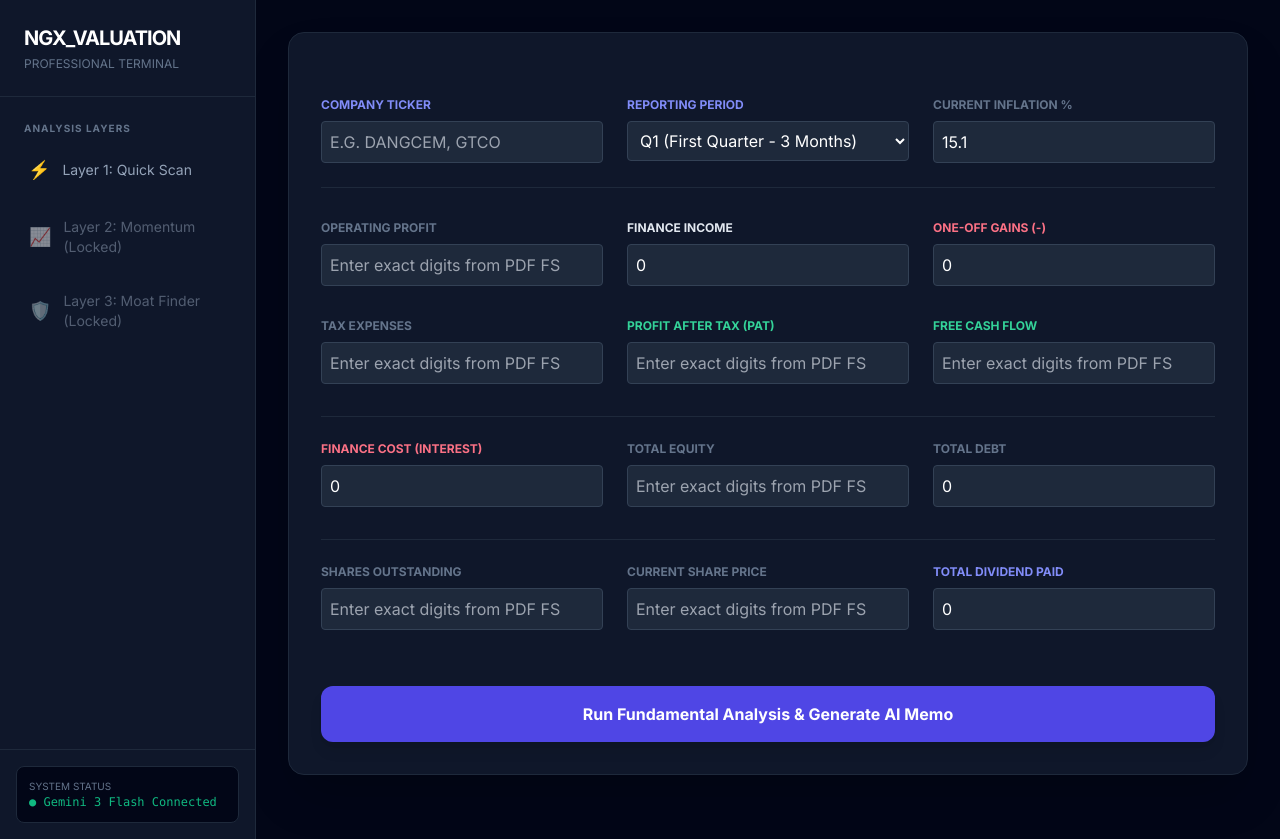
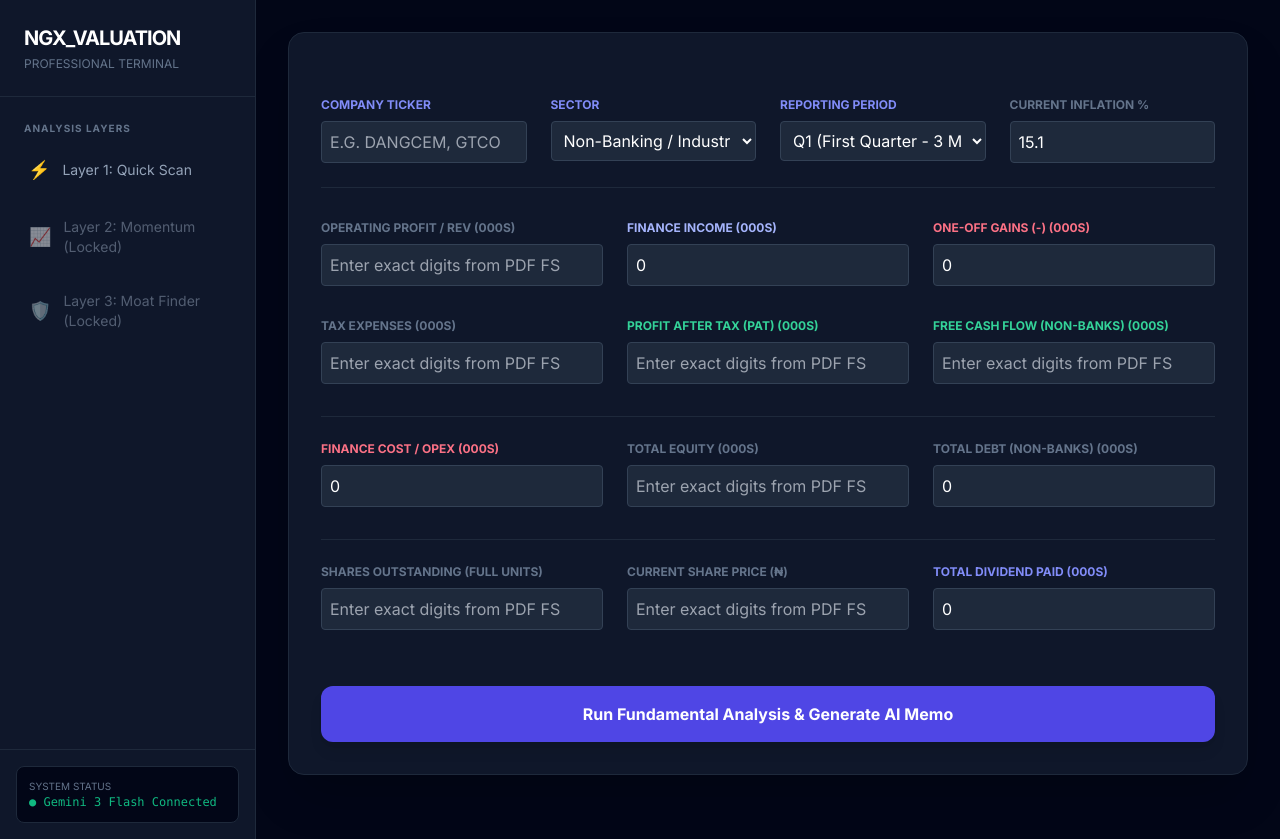
Before and after one commit to iygeal/ngx-fa-workbench, a Django app: page /scan/ in a window 1280 px wide. Run offline with Django 3.2, Linux system fonts and the light colour scheme; some libraries are stand-ins or nearby versions.

Commit message:
Updated the scan_form to refelect changes in the forms

```diff
--- a/ngx_valuation/templates/ngx_valuation/scan_form.html
+++ b/ngx_valuation/templates/ngx_valuation/scan_form.html
@@ -18,11 +18,15 @@
         </div>
         {% endif %}
 
-        <!-- Updated Top Grid Row to accommodate the dropdown (3 columns) -->
-        <div class="grid grid-cols-1 md:grid-cols-3 gap-6 pb-6 border-b border-slate-800">
+        <!-- Row 1: Primary Entity & Period Configuration (4 Columns) -->
+        <div class="grid grid-cols-1 md:grid-cols-4 gap-6 pb-6 border-b border-slate-800">
             <div>
                 <label class="block text-xs font-bold uppercase text-indigo-400 mb-2">Company Ticker</label>
                 {{ form.ticker }}
+            </div>
+            <div>
+                <label class="block text-xs font-bold uppercase text-indigo-400 mb-2">Sector</label>
+                {{ form.sector }}
             </div>
             <div>
                 <label class="block text-xs font-bold uppercase text-indigo-400 mb-2">Reporting Period</label>
@@ -34,62 +38,66 @@
             </div>
         </div>
 
+        <!-- Row 2: Earnings & Revenue Inputs -->
         <div class="grid grid-cols-1 md:grid-cols-3 gap-6">
             <div>
-                <label class="block text-xs font-bold uppercase text-slate-500 mb-2">Operating Profit</label>
+                <label class="block text-xs font-bold uppercase text-slate-500 mb-2">Operating Profit / Rev (000s)</label>
                 {{ form.operating_profit }}
             </div>
             <div>
-                <label class="block text-xs font-bold uppercase text-finance-income mb-2">Finance Income</label>
+                <label class="block text-xs font-bold uppercase text-indigo-300 mb-2">Finance Income (000s)</label>
                 {{ form.finance_income }}
             </div>
             <div>
-                <label class="block text-xs font-bold uppercase text-rose-400 mb-2">One-off Gains (-)</label>
+                <label class="block text-xs font-bold uppercase text-rose-400 mb-2">One-off Gains (-) (000s)</label>
                 {{ form.one_off_gains }}
             </div>
         </div>
 
+        <!-- Row 3: Taxes, Profitability & Cash Flow -->
         <div class="grid grid-cols-1 md:grid-cols-3 gap-6">
             <div>
-                <label class="block text-xs font-bold uppercase text-slate-500 mb-2">Tax Expenses</label>
+                <label class="block text-xs font-bold uppercase text-slate-500 mb-2">Tax Expenses (000s)</label>
                 {{ form.tax_expenses }}
             </div>
             <div>
-                <label class="block text-xs font-bold uppercase text-emerald-400 mb-2">Profit After Tax (PAT)</label>
+                <label class="block text-xs font-bold uppercase text-emerald-400 mb-2">Profit After Tax (PAT) (000s)</label>
                 {{ form.profit_after_tax }}
             </div>
             <div>
-                <label class="block text-xs font-bold uppercase text-emerald-400 mb-2">Free Cash Flow</label>
+                <label class="block text-xs font-bold uppercase text-emerald-400 mb-2">Free Cash Flow (Non-Banks) (000s)</label>
                 {{ form.free_cash_flow }}
             </div>
         </div>
 
+        <!-- Row 4: Balance Sheet & Cost Structure -->
         <div class="grid grid-cols-1 md:grid-cols-3 gap-6 pt-6 border-t border-slate-800">
             <div>
-                <label class="block text-xs font-bold uppercase text-rose-400 mb-2">Finance Cost (Interest)</label>
+                <label class="block text-xs font-bold uppercase text-rose-400 mb-2">Finance Cost / Opex (000s)</label>
                 {{ form.finance_cost }}
             </div>
             <div>
-                <label class="block text-xs font-bold uppercase text-slate-500 mb-2">Total Equity</label>
+                <label class="block text-xs font-bold uppercase text-slate-500 mb-2">Total Equity (000s)</label>
                 {{ form.total_equity }}
             </div>
             <div>
-                <label class="block text-xs font-bold uppercase text-slate-500 mb-2">Total Debt</label>
+                <label class="block text-xs font-bold uppercase text-slate-500 mb-2">Total Debt (Non-Banks) (000s)</label>
                 {{ form.total_debt }}
             </div>
         </div>
 
+        <!-- Row 5: Capital Structure & Distribution -->
         <div class="grid grid-cols-1 md:grid-cols-3 gap-6 pt-6 border-t border-slate-800">
             <div>
-                <label class="block text-xs font-bold uppercase text-slate-500 mb-2">Shares Outstanding</label>
+                <label class="block text-xs font-bold uppercase text-slate-500 mb-2">Shares Outstanding (Full Units)</label>
                 {{ form.total_os }}
             </div>
             <div>
-                <label class="block text-xs font-bold uppercase text-slate-500 mb-2">Current Share Price</label>
+                <label class="block text-xs font-bold uppercase text-slate-500 mb-2">Current Share Price (₦)</label>
                 {{ form.current_sp }}
             </div>
             <div>
-                <label class="block text-xs font-bold uppercase text-indigo-400 mb-2">Total Dividend Paid</label>
+                <label class="block text-xs font-bold uppercase text-indigo-400 mb-2">Total Dividend Paid (000s)</label>
                 {{ form.total_div }}
             </div>
         </div>
```
